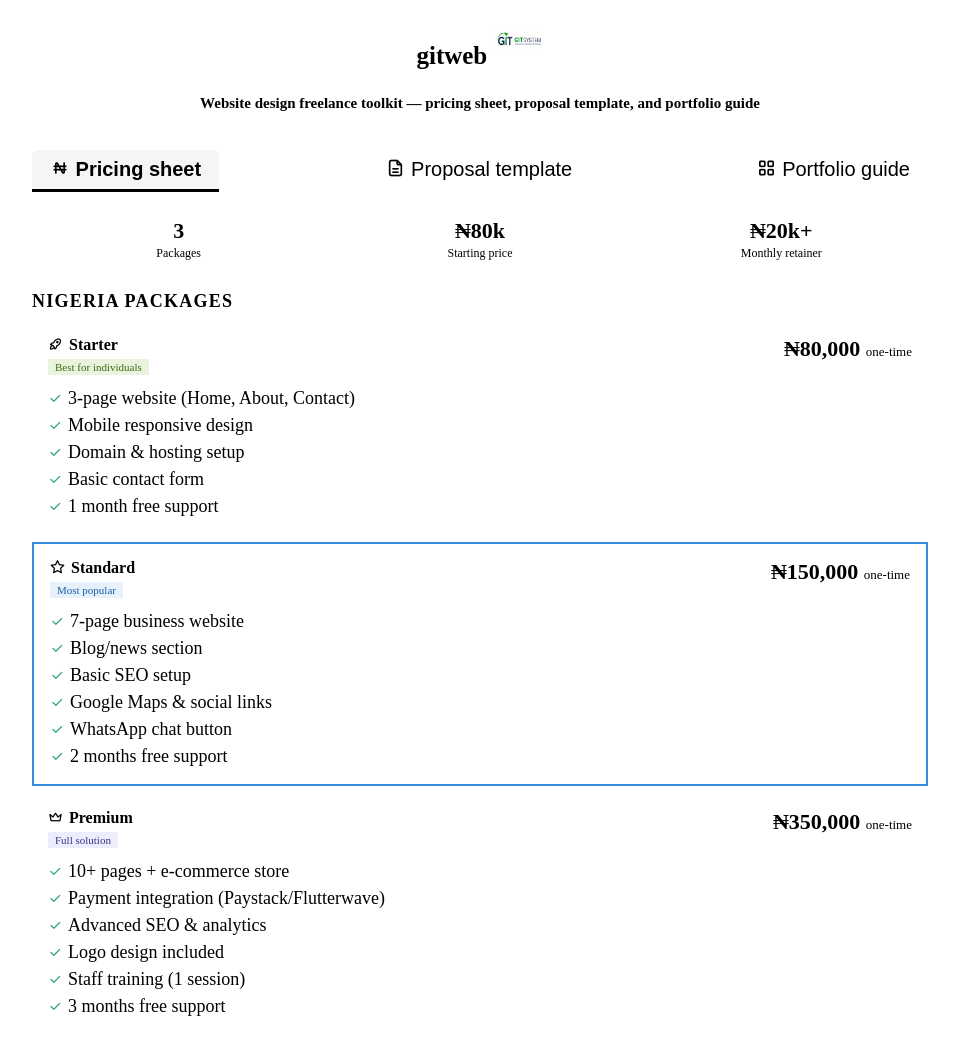
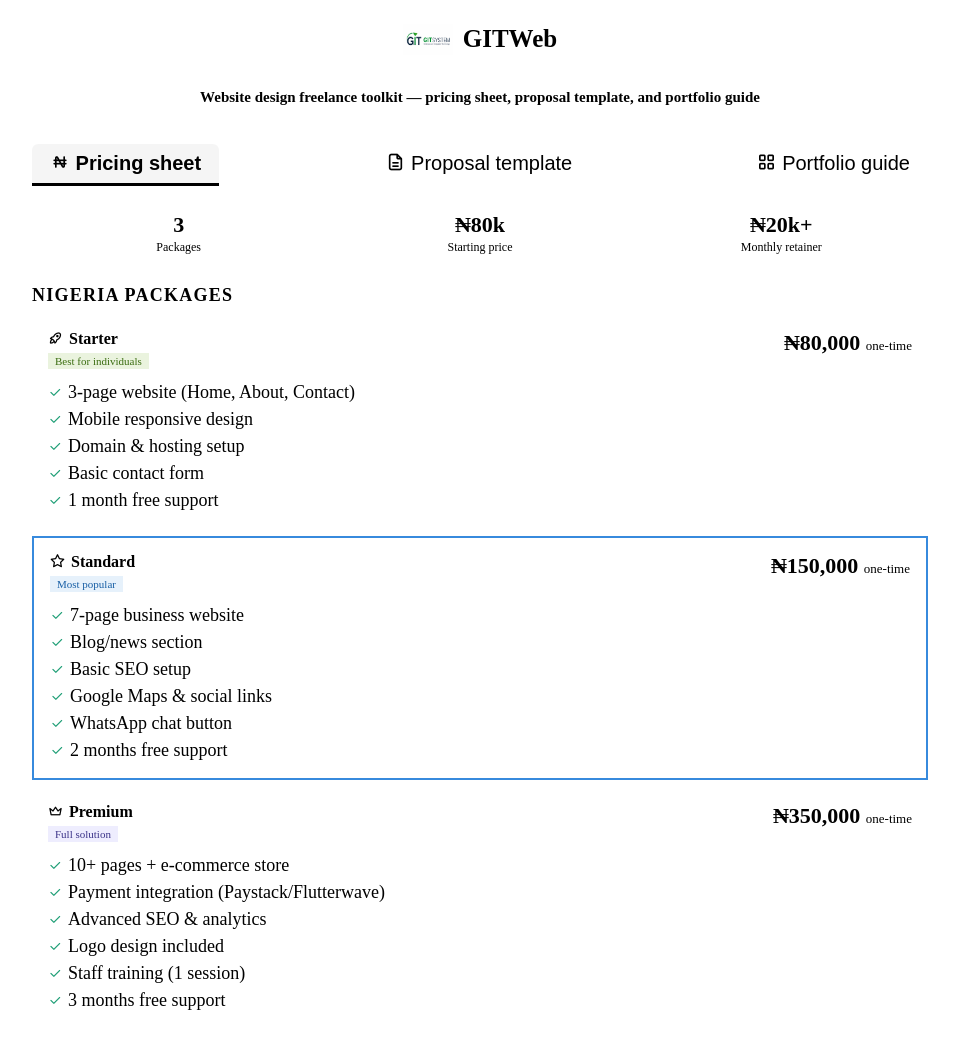
Before and after one commit to donaldDaboiku/gitweb, a plain HTML site: page index.html in a window 1280 px wide. Shown: the top 1037 px of the page, without its empty margins (160-1119 px from the left). Drawn offline with Linux system fonts and the light colour scheme.

Commit message:
logo fix

```diff
--- a/index.html
+++ b/index.html
@@ -12,9 +12,8 @@
 
 <body>
   <div class="logo">
-    <span>gitweb
-      <img src="3.png" alt="GITlogo">
-    </span>
+    <img src="3.png" alt="GITlogo">
+    <span>GITWeb</span>
   </div>
   <h2 class="sr-only">Website design freelance toolkit — pricing sheet, proposal template, and portfolio guide</h2>
 
```
